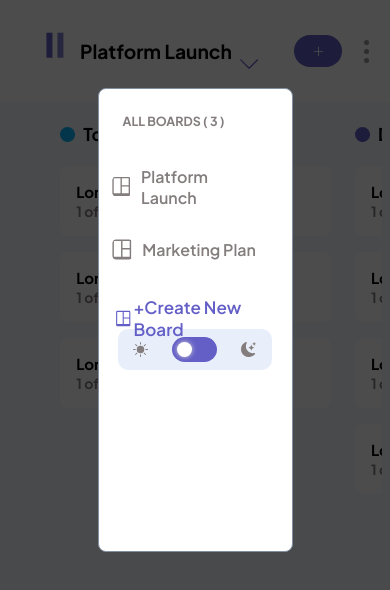
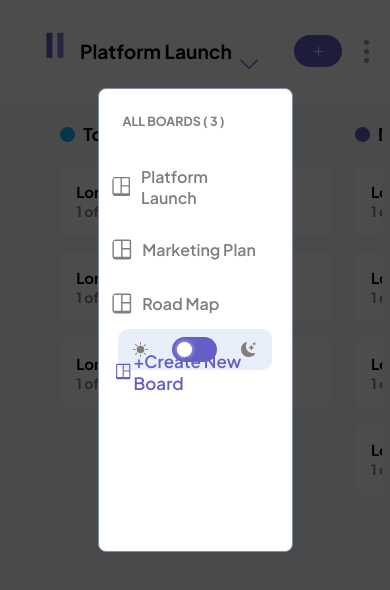
Before and after one commit to Emmanuel-obiora/kanban-panther, a React (Create React App) app: page / in a window 390 px wide. Both pictures are taken after a click on the icon 249 px from the left and 63 px from the top of the page. Shown: the top 590 px of the page. Built offline with nearby package versions, Linux system fonts and the light colour scheme.

Commit message:
Updating the task board

```diff
--- a/src/components/Navbar/Navbar.css
+++ b/src/components/Navbar/Navbar.css
@@ -163,6 +163,6 @@
 }
 
 .active-clicks:hover{
-    background: var(--color-pry);
+    background: var(--color-secondary-varient);
     color: var(--color-white);
 }
--- a/src/components/Navbar/Navbar.jsx
+++ b/src/components/Navbar/Navbar.jsx
@@ -96,7 +96,7 @@ const Navbar = () => {
 
     const activeClicks = document.getElementById('clicksBg');
     const activeClicks2 = document.getElementById('clicksBg2');
-    // const activeClicks3 = document.querySelector('.clicks-bg');
+    const activeClicks3 = document.getElementById('clicksBg3');
 
     function onPlatformLaunch(){
         const clicks = document.getElementById('clicks');
@@ -104,6 +104,7 @@ const Navbar = () => {
         clicks.innerHTML = "Platform Launch";
         activeClicks.classList.add('active-clicks');
         activeClicks2.classList.remove('active-clicks');
+        activeClicks3.classList.remove('active-clicks');
     }
     function onMarketPlan(){
         const clicks = document.getElementById('clicks');
@@ -111,6 +112,15 @@ const Navbar = () => {
         clicks.innerHTML = "Marketing Plan";
         activeClicks.classList.remove('active-clicks');
         activeClicks2.classList.add('active-clicks');
+        activeClicks3.classList.remove('active-clicks');
+    }
+    function onRoadMap(){
+        const clicks = document.getElementById('clicks');
+
+        clicks.innerHTML = "Road Map";
+        activeClicks.classList.remove('active-clicks');
+        activeClicks2.classList.remove('active-clicks');
+        activeClicks3.classList.add('active-clicks');
     }
 
   return (
@@ -126,6 +136,10 @@ const Navbar = () => {
                     <li className="clicks-tru" id='clicksBg2' onClick={onMarketPlan}>
                         <VscTerminalTmux className='list-item'/>
                         <strong className='list-btn' type="button">Marketing Plan</strong>
+                    </li>
+                    <li className="clicks-tru" id='clicksBg3' onClick={onRoadMap}>
+                        <VscTerminalTmux className='list-item'/>
+                        <strong className='list-btn' type="button">Road Map</strong>
                     </li>
                 </ul>
                 <div className="createBtn" onClick={openBoard}>
```
